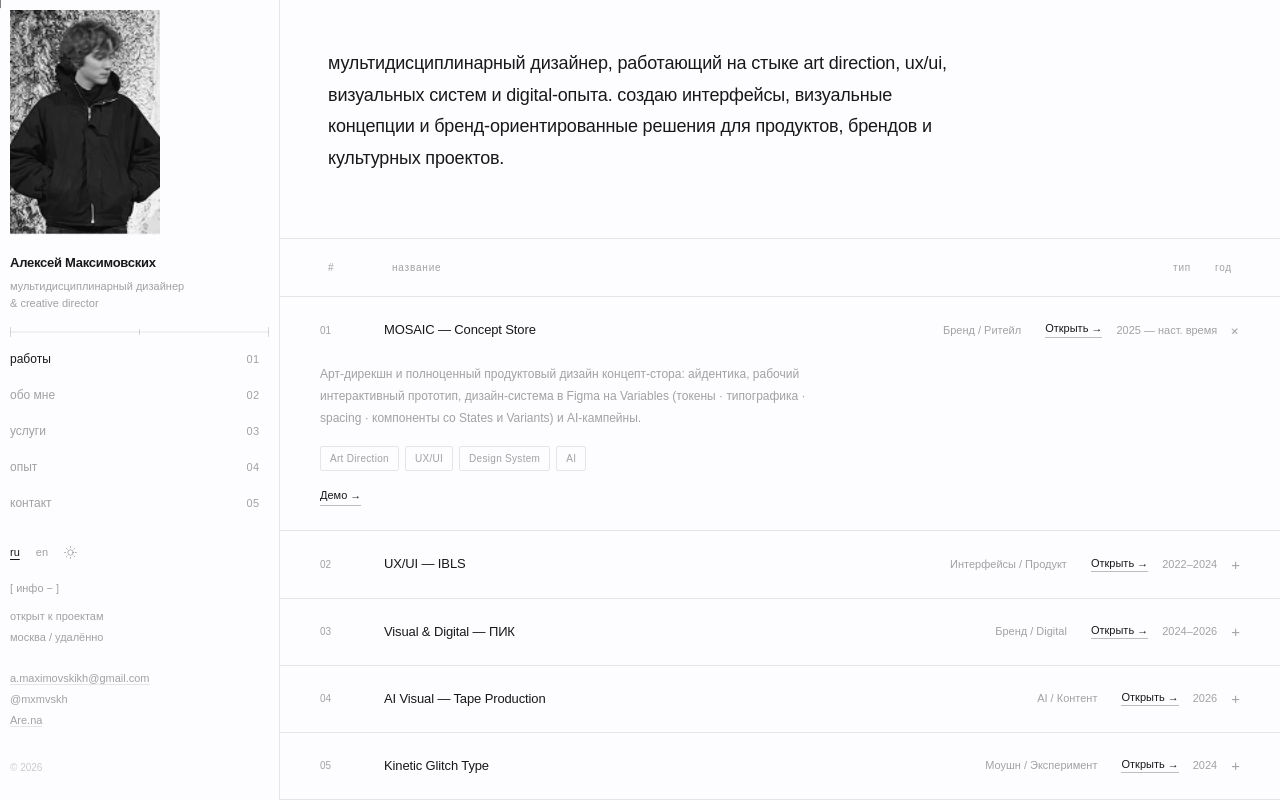
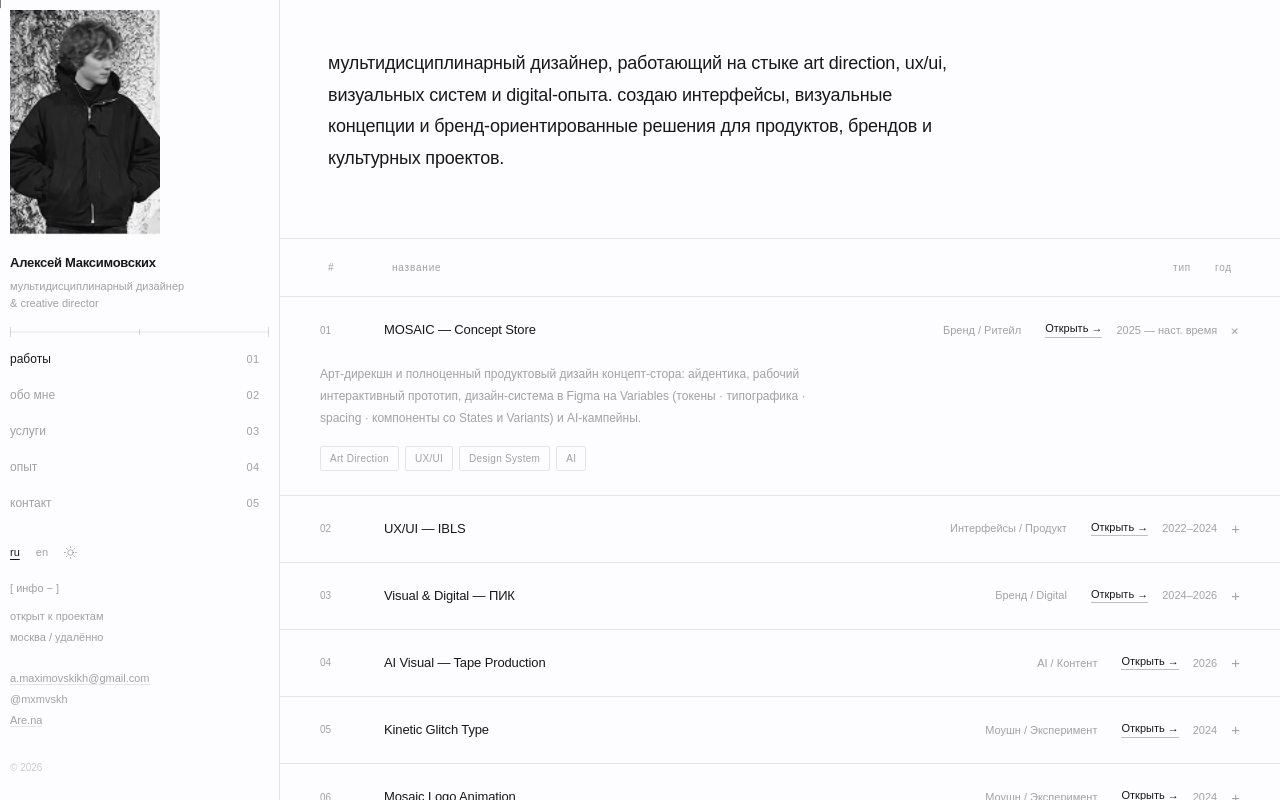
Before and after one commit to lexusgoingfast/motion-portfolio, a React (Vite) app: page / in a window 1280 px wide. Both pictures are taken after a click on the element 780 px from the left and 330 px from the top of the page. Shown: the top 800 px of the page. Built offline with nearby package versions, Linux system fonts and the light colour scheme.

Commit message:
remove demo buttons

```diff
--- a/public/cases/kinetic-glitch-type.en.html
+++ b/public/cases/kinetic-glitch-type.en.html
@@ -40,7 +40,6 @@
       <span class="case__tag">TypeScript</span>
         </div>
       </section>
-        <a class="case__demo" href="/kinetic/typo-glitch/" target="_blank" rel="noreferrer">Live demo →</a>
     </div>
   </main>
 </body>
--- a/public/cases/kinetic-glitch-type.html
+++ b/public/cases/kinetic-glitch-type.html
@@ -40,7 +40,6 @@
       <span class="case__tag">TypeScript</span>
         </div>
       </section>
-        <a class="case__demo" href="/kinetic/typo-glitch/" target="_blank" rel="noreferrer">Демо →</a>
     </div>
   </main>
 </body>
--- a/public/cases/mosaic-concept-store.en.html
+++ b/public/cases/mosaic-concept-store.en.html
@@ -242,7 +242,6 @@
       </div>
 
       <div class="case__actions">
-        <a class="case__demo" href="/mosaic-animation/index.html" target="_blank" rel="noreferrer">Live demo →</a>
         <a class="case__demo" href="/#work">All work →</a>
       </div>
     </div>
--- a/public/cases/mosaic-concept-store.html
+++ b/public/cases/mosaic-concept-store.html
@@ -242,7 +242,6 @@
       </div>
 
       <div class="case__actions">
-        <a class="case__demo" href="/mosaic-animation/index.html" target="_blank" rel="noreferrer">Демо →</a>
         <a class="case__demo" href="/#work">Все проекты →</a>
       </div>
     </div>
--- a/public/cases/mosaic-logo-animation.en.html
+++ b/public/cases/mosaic-logo-animation.en.html
@@ -40,7 +40,6 @@
       <span class="case__tag">Generative</span>
         </div>
       </section>
-        <a class="case__demo" href="/mosaic-animation/index.html" target="_blank" rel="noreferrer">Live demo →</a>
     </div>
   </main>
 </body>
--- a/public/cases/mosaic-logo-animation.html
+++ b/public/cases/mosaic-logo-animation.html
@@ -40,7 +40,6 @@
       <span class="case__tag">Generative</span>
         </div>
       </section>
-        <a class="case__demo" href="/mosaic-animation/index.html" target="_blank" rel="noreferrer">Демо →</a>
     </div>
   </main>
 </body>
--- a/src/components/WorkList.tsx
+++ b/src/components/WorkList.tsx
@@ -5,7 +5,6 @@ import { useIsMobile } from '../useIsMobile'
 import { projects, getCasePagePath } from '../data/projects'
 
 const viewLabel = { en: 'View project →', ru: 'Открыть →' }
-const demoLabel = { en: 'Live demo →', ru: 'Демо →' }
 
 type WorkRowItem = {
   index: string
@@ -15,7 +14,6 @@ type WorkRowItem = {
   category: string
   desc: string
   tags: string[]
-  demoUrl?: string
 }
 
 function WorkRow({ work, i, lang }: { work: WorkRowItem; i: number; lang: 'en' | 'ru' }) {
@@ -94,7 +92,7 @@ function WorkRow({ work, i, lang }: { work: WorkRowItem; i: number; lang: 'en' |
               <p style={{ fontSize: 12, color: 'var(--muted)', lineHeight: 1.85, maxWidth: 500, marginBottom: 16 }}>
                 {work.desc}
               </p>
-              <div style={{ display: 'flex', gap: 6, flexWrap: 'wrap', marginBottom: work.demoUrl ? 12 : 0 }}>
+              <div style={{ display: 'flex', gap: 6, flexWrap: 'wrap' }}>
                 {work.tags.map(tag => (
                   <span key={tag} style={{
                     padding: '3px 9px',
@@ -108,25 +106,6 @@ function WorkRow({ work, i, lang }: { work: WorkRowItem; i: number; lang: 'en' |
                   </span>
                 ))}
               </div>
-              {work.demoUrl && (
-                <a
-                  href={work.demoUrl}
-                  target="_blank"
-                  rel="noreferrer"
-                  style={{
-                    display: 'inline-flex',
-                    alignItems: 'center',
-                    fontSize: 11,
-                    fontWeight: 500,
-                    color: 'var(--text)',
-                    borderBottom: '1px solid rgba(0,0,0,0.25)',
-                    paddingBottom: 1,
-                    cursor: 'none',
-                  }}
-                >
-                  {demoLabel[lang]}
-                </a>
-              )}
             </div>
           </motion.div>
         )}
@@ -146,7 +125,6 @@ export default function WorkList() {
     category: p[lang].category,
     desc: p[lang].desc,
     tags: p[lang].tags,
-    demoUrl: p.demoUrl,
   }))
   const headers = {
     en: ['#', 'title', 'type', 'year'],
--- a/src/data/projects.ts
+++ b/src/data/projects.ts
@@ -20,7 +20,6 @@ export type ProjectLocale = {
 export type ProjectDef = {
   slug: ProjectSlug
   index: string
-  demoUrl?: string
   en: ProjectLocale
   ru: ProjectLocale
 }
@@ -29,7 +28,6 @@ export const projects: ProjectDef[] = [
   {
     slug: 'mosaic-concept-store',
     index: '01',
-    demoUrl: '/mosaic-animation/index.html',
     en: {
       title: 'MOSAIC — Concept Store',
       year: '2025 — present',
@@ -102,7 +100,6 @@ export const projects: ProjectDef[] = [
   {
     slug: 'kinetic-glitch-type',
     index: '05',
-    demoUrl: '/kinetic/typo-glitch/',
     en: {
       title: 'Kinetic Glitch Type',
       year: '2024',
@@ -121,7 +118,6 @@ export const projects: ProjectDef[] = [
   {
     slug: 'mosaic-logo-animation',
     index: '06',
-    demoUrl: '/mosaic-animation/index.html',
     en: {
       title: 'Mosaic Logo Animation',
       year: '2024',
```
Also changed, not shown: scripts/gen-case-pages.mjs (+1 -10 lines).
